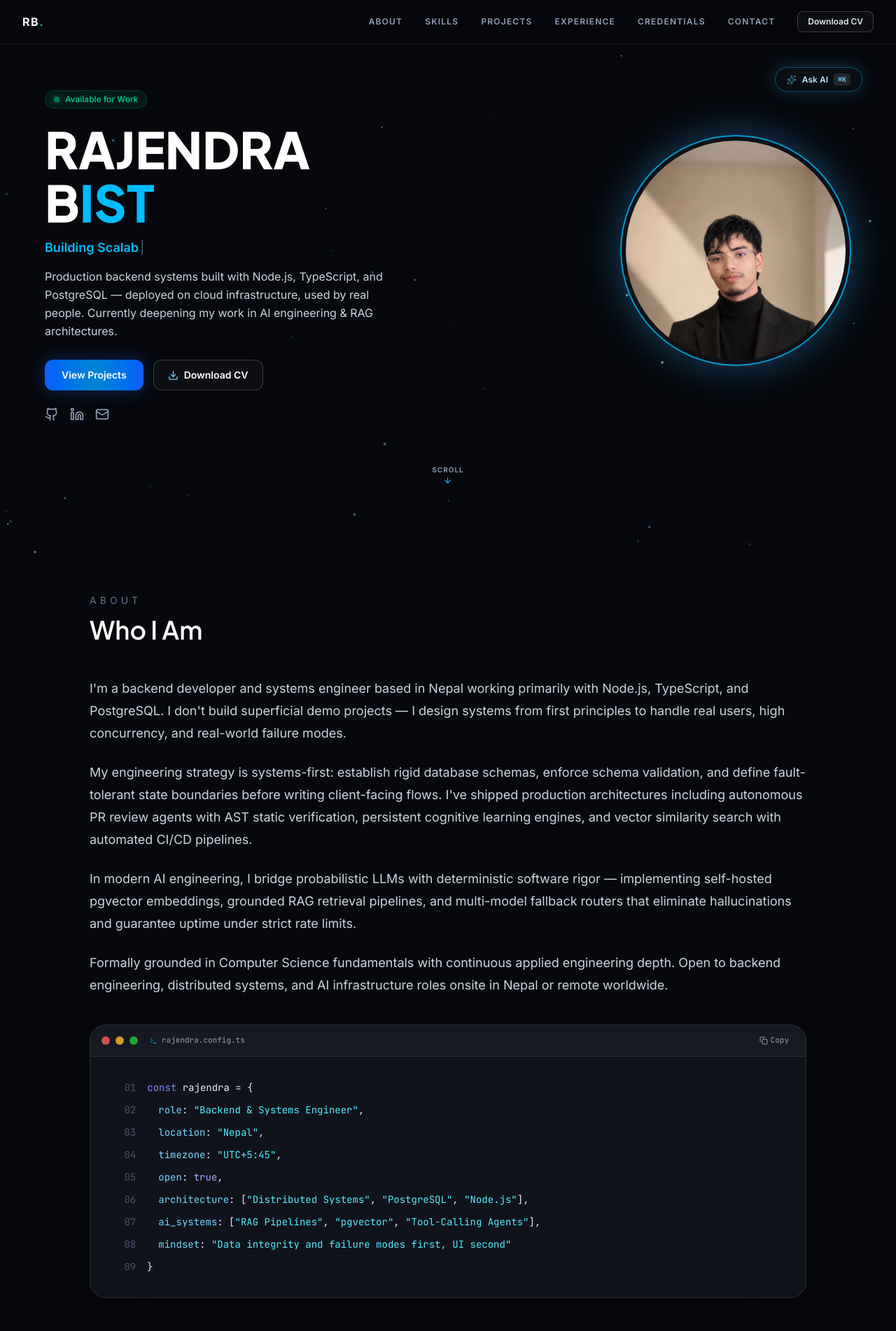
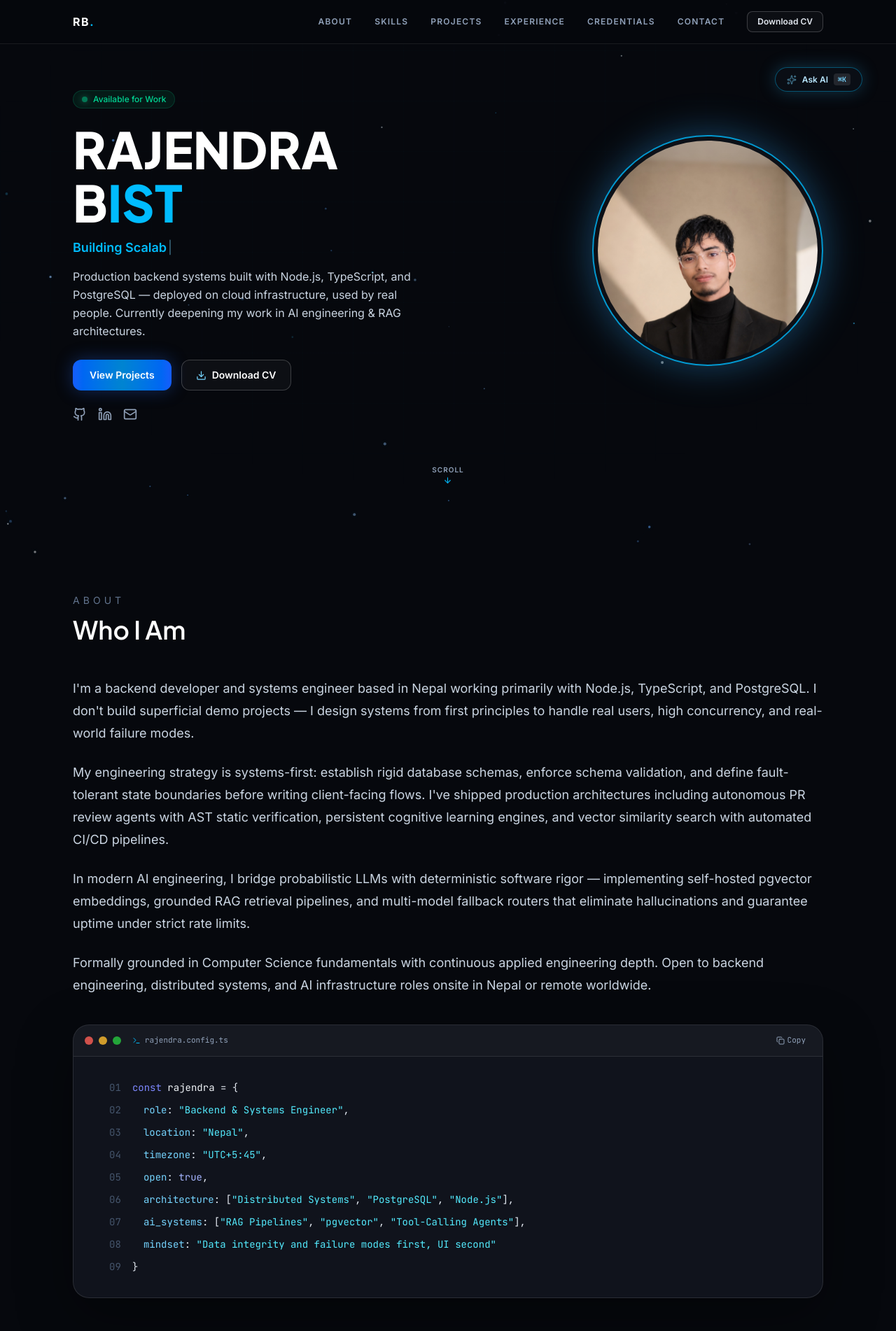
Before and after one commit to rajendrabist07/rajendra-bist, a Next.js app: page / in a window 1280 px wide. Shown: the top 1902 px of the page at 70% size. Built offline with nearby package versions, Linux system fonts and the light colour scheme.

Commit message:
feat(sprint-2): standardize container width and responsive gutter alignment across all sections

```diff
--- a/components/Footer.tsx
+++ b/components/Footer.tsx
@@ -1,5 +1,6 @@
 import { ArrowUp, Github, Linkedin, Mail } from 'lucide-react'
 import { PERSONAL } from '@/lib/portfolio-data'
+import Container from '@/components/ui/Container'
 
 const explore = [
   ['About', '#about'],
@@ -17,9 +18,9 @@ const socials = [
 
 export default function Footer() {
   return (
-    <footer className="relative overflow-hidden border-t border-white/10 px-6 py-16 md:px-8">
+    <footer className="relative overflow-hidden border-t border-white/10 py-16">
       <div className="star-field opacity-40" />
-      <div className="relative mx-auto max-w-6xl">
+      <Container className="relative">
         <div className="grid gap-10 md:grid-cols-[1.2fr_0.8fr_1fr]">
           <div>
             <a href="#home" className="text-2xl font-black tracking-normal text-white">
@@ -78,7 +79,7 @@ export default function Footer() {
             </a>
           </div>
         </div>
-      </div>
+      </Container>
     </footer>
   )
 }
--- a/components/Navbar.tsx
+++ b/components/Navbar.tsx
@@ -3,6 +3,7 @@
 import { useState } from 'react'
 import { Download, Menu, Sparkles, X } from 'lucide-react'
 import { PERSONAL } from '@/lib/portfolio-data'
+import Container from '@/components/ui/Container'
 
 const navItems = [
   { label: 'About', href: '#about' },
@@ -24,7 +25,7 @@ export default function Navbar() {
 
   return (
     <header className="fixed inset-x-0 top-0 z-40 border-b border-white/[0.08] bg-[#06080d]/85 backdrop-blur-2xl">
-      <div className="mx-auto flex max-w-7xl items-center justify-between gap-6 px-6 py-4 md:px-8">
+      <Container as="div" className="flex items-center justify-between gap-6 py-4">
         <a href="#home" className="text-base font-black tracking-widest text-white transition hover:text-sky-300">
           RB<span className="text-sky-400">.</span>
         </a>
@@ -56,7 +57,7 @@ export default function Navbar() {
         >
           {open ? <X size={20} /> : <Menu size={20} />}
         </button>
-      </div>
+      </Container>
       {open && (
         <div id="mobile-nav-menu" className="border-t border-white/10 bg-[#09090f] px-6 py-4 md:hidden">
           <div className="flex flex-col gap-3">
--- a/components/sections/About.tsx
+++ b/components/sections/About.tsx
@@ -4,6 +4,7 @@ import { motion } from "framer-motion";
 import { Blocks, BrainCircuit, Database, GraduationCap, Network, Rocket } from "lucide-react";
 import SectionHeader from "@/components/ui/SectionHeader";
 import CodeBioBlock from "@/components/ui/CodeBioBlock";
+import Container from "@/components/ui/Container";
 
 const containerVariants = {
   hidden: { opacity: 0 },
@@ -50,8 +51,8 @@ const strengths = [
 
 export default function About() {
   return (
-    <section id="about" className="px-6 py-24 md:px-8 md:py-28">
-      <div className="mx-auto max-w-5xl">
+    <section id="about" className="py-20 md:py-28">
+      <Container>
         <SectionHeader subtitle="About" title="Who I Am" />
 
         <motion.div
@@ -109,7 +110,7 @@ export default function About() {
             );
           })}
         </motion.div>
-      </div>
+      </Container>
     </section>
   );
 }
--- a/components/sections/Contact.tsx
+++ b/components/sections/Contact.tsx
@@ -4,6 +4,7 @@ import { useState } from 'react'
 import { Github, Mail, Linkedin, MapPin, Send, CheckCircle2, AlertCircle, Download } from 'lucide-react'
 import SectionHeader from '@/components/ui/SectionHeader'
 import { PERSONAL } from '@/lib/portfolio-data'
+import Container from '@/components/ui/Container'
 
 const links = [
   { label: 'Email', href: `mailto:${PERSONAL.email}`, icon: Mail },
@@ -47,8 +48,8 @@ export default function Contact() {
   }
 
   return (
-    <section id="contact" className="relative overflow-hidden px-6 py-24 md:px-8 md:py-28">
-      <div className="mx-auto max-w-5xl">
+    <section id="contact" className="relative overflow-hidden py-20 md:py-28">
+      <Container>
         <div className="text-center">
           <h2 className="text-3xl font-black tracking-tight text-white sm:text-4xl lg:text-5xl">
             Open to the right opportunity
@@ -157,7 +158,7 @@ export default function Contact() {
             </a>
           </div>
         </div>
-      </div>
+      </Container>
     </section>
   )
 }
--- a/components/sections/Credentials.tsx
+++ b/components/sections/Credentials.tsx
@@ -5,6 +5,7 @@ import { Award, BookOpen, Calendar, CheckCircle2, Clock } from "lucide-react";
 import SectionHeader from "@/components/ui/SectionHeader";
 import SkillBadge from "@/components/ui/SkillBadge";
 import { CREDENTIALS } from "@/lib/portfolio-data";
+import Container from "@/components/ui/Container";
 
 const containerVariants = {
   hidden: { opacity: 0 },
@@ -28,8 +29,8 @@ const itemVariants = {
 
 export default function Credentials() {
   return (
-    <section id="credentials" className="px-6 py-24 md:px-8 md:py-28">
-      <div className="mx-auto max-w-6xl">
+    <section id="credentials" className="py-20 md:py-28">
+      <Container>
         <SectionHeader subtitle="Credentials" title="Education & Professional Training" />
 
         <motion.div
@@ -101,7 +102,7 @@ export default function Credentials() {
             );
           })}
         </motion.div>
-      </div>
+      </Container>
     </section>
   );
 }
--- a/components/sections/Experience.tsx
+++ b/components/sections/Experience.tsx
@@ -5,6 +5,7 @@ import { Briefcase, Calendar, MapPin } from "lucide-react";
 import SectionHeader from "@/components/ui/SectionHeader";
 import SkillBadge from "@/components/ui/SkillBadge";
 import { EXPERIENCE } from "@/lib/portfolio-data";
+import Container from "@/components/ui/Container";
 
 const containerVariants = {
   hidden: { opacity: 0 },
@@ -28,8 +29,8 @@ const itemVariants = {
 
 export default function Experience() {
   return (
-    <section id="experience" className="px-6 py-24 md:px-8 md:py-28">
-      <div className="mx-auto max-w-6xl">
+    <section id="experience" className="py-20 md:py-28">
+      <Container>
         <SectionHeader subtitle="Experience" title="Work & Engineering Timeline" />
 
         <motion.div
@@ -95,7 +96,7 @@ export default function Experience() {
             </motion.div>
           ))}
         </motion.div>
-      </div>
+      </Container>
     </section>
   );
 }
--- a/components/sections/Hero.tsx
+++ b/components/sections/Hero.tsx
@@ -5,6 +5,7 @@ import { motion } from "framer-motion";
 import { ArrowDown, Download, Github, Linkedin, Mail } from "lucide-react";
 import Image from "next/image";
 import { PERSONAL } from "@/lib/portfolio-data";
+import Container from "@/components/ui/Container";
 
 const ROLES = [
   "Backend Developer & AI Systems Engineer",
@@ -52,9 +53,9 @@ export default function Hero() {
   return (
     <section
       id="home"
-      className="relative flex min-h-[calc(100vh-4rem)] flex-col justify-between overflow-hidden px-6 pt-28 pb-10 md:px-12 lg:pt-32"
+      className="relative flex min-h-[calc(100vh-4rem)] flex-col justify-between overflow-hidden pt-28 pb-10 lg:pt-32"
     >
-      <div className="relative mx-auto grid w-full max-w-6xl items-center gap-10 lg:grid-cols-[1.15fr_0.85fr]">
+      <Container as="div" className="relative grid items-center gap-10 lg:grid-cols-[1.15fr_0.85fr]">
         {/* Left: Text & Bio Content */}
         <div className="text-center md:text-left">
           <motion.div
@@ -182,7 +183,7 @@ export default function Hero() {
             </div>
           </motion.div>
         </motion.div>
-      </div>
+      </Container>
 
       {/* Scroll indicator */}
       <div className="mx-auto mt-8 flex flex-col items-center gap-1 text-slate-500">
--- a/components/sections/Process.tsx
+++ b/components/sections/Process.tsx
@@ -3,6 +3,7 @@
 import { motion } from "framer-motion";
 import { Code2, Database, Rocket, Search } from "lucide-react";
 import SectionHeader from "@/components/ui/SectionHeader";
+import Container from "@/components/ui/Container";
 
 const steps = [
   {
@@ -49,8 +50,8 @@ const itemVariants = {
 
 export default function Process() {
   return (
-    <section id="process" className="px-6 py-24 md:px-8 md:py-28">
-      <div className="mx-auto max-w-6xl">
+    <section id="process" className="py-20 md:py-28">
+      <Container>
         <SectionHeader subtitle="Process" title="How I Build Products" />
         <motion.div
           initial="hidden"
@@ -77,7 +78,7 @@ export default function Process() {
             );
           })}
         </motion.div>
-      </div>
+      </Container>
     </section>
   );
 }
--- a/components/sections/Projects.tsx
+++ b/components/sections/Projects.tsx
@@ -5,6 +5,7 @@ import { motion, AnimatePresence } from "framer-motion";
 import { Code2, ExternalLink, Eye, Github, Sparkles, Zap } from "lucide-react";
 import Image from "next/image";
 import SectionHeader from "@/components/ui/SectionHeader";
+import Container from "@/components/ui/Container";
 
 const CASE_STUDIES = [
   {
@@ -218,8 +219,8 @@ function ProjectVisualCard({ project }: { project: typeof CASE_STUDIES[number] }
 
 export default function Projects() {
   return (
-    <section id="projects" className="px-6 py-24 md:px-8 md:py-28">
-      <div className="mx-auto max-w-6xl">
+    <section id="projects" className="py-20 md:py-28">
+      <Container>
         <SectionHeader subtitle="Featured Work" title="Production Systems" />
 
         <div className="mt-16 space-y-28">
@@ -305,7 +306,7 @@ export default function Projects() {
             </motion.article>
           ))}
         </div>
-      </div>
+      </Container>
     </section>
   );
 }
--- a/components/sections/Skills.tsx
+++ b/components/sections/Skills.tsx
@@ -17,6 +17,7 @@ import {
   Zap,
 } from "lucide-react";
 import SectionHeader from "@/components/ui/SectionHeader";
+import Container from "@/components/ui/Container";
 
 interface ToolItem {
   name: string;
@@ -77,7 +78,7 @@ const TABS = [
 ] as const;
 
 export default function Skills() {
-  const [activeTab, setActiveTab] = useState<typeof TABS[number]["id"]>("all");
+  const [activeTab, setActiveTab] = useState<string>("all");
 
   const filteredTools =
     activeTab === "all"
@@ -85,12 +86,12 @@ export default function Skills() {
       : ALL_TOOLS.filter((t) => t.category === activeTab);
 
   return (
-    <section id="skills" className="px-6 py-24 md:px-8 md:py-28">
-      <div className="mx-auto max-w-6xl">
+    <section id="skills" className="py-20 md:py-28">
+      <Container>
         <SectionHeader subtitle="Tech Stack" title="Technical Arsenal" />
 
         {/* Filter Tabs */}
-        <div className="mt-10 flex flex-wrap items-center gap-2 border-b border-white/10 pb-4 sm:gap-6">
+        <div className="mt-12 flex flex-wrap items-center justify-center gap-2 border-b border-white/10 pb-4 sm:gap-6 md:justify-start">
           {TABS.map((tab) => {
             const isActive = activeTab === tab.id;
             return (
@@ -161,7 +162,7 @@ export default function Skills() {
             })}
           </AnimatePresence>
         </motion.div>
-      </div>
+      </Container>
     </section>
   );
 }
--- /dev/null
+++ b/components/ui/Container.tsx
@@ -0,0 +1,23 @@
+import React from "react";
+
+interface ContainerProps extends React.HTMLAttributes<HTMLDivElement> {
+  children: React.ReactNode;
+  className?: string;
+  as?: React.ElementType;
+}
+
+export default function Container({
+  children,
+  className = "",
+  as: Component = "div",
+  ...props
+}: ContainerProps) {
+  return (
+    <Component
+      className={`mx-auto w-full max-w-6xl px-4 sm:px-6 md:px-8 lg:px-10 ${className}`}
+      {...props}
+    >
+      {children}
+    </Component>
+  );
+}
```
